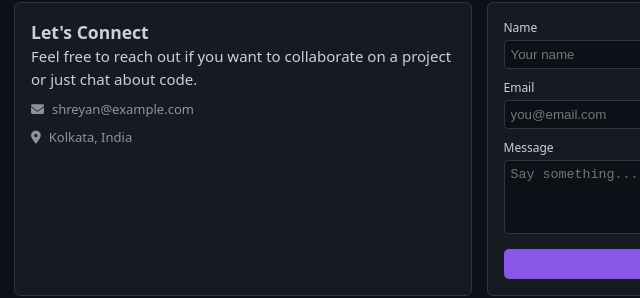
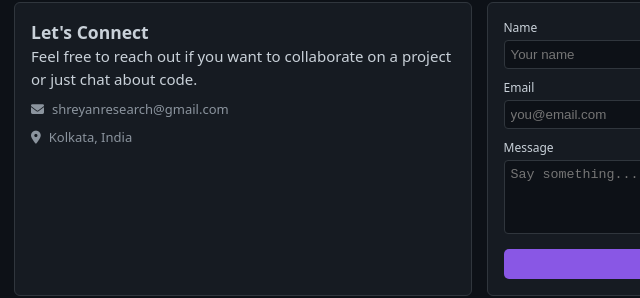
Before and after one commit to shreyancat09/website, a plain HTML site: page index.html in a window 1280 px wide. Shown: the part 1682-1980 px from the top of the page, 161-801 px from the left. Drawn offline with Linux system fonts and the light colour scheme.

Commit message:
Update index.html

```diff
--- a/index.html
+++ b/index.html
@@ -204,7 +204,7 @@
                         <div class="info-list">
                             <div class="info-item">
                                 <i class="fa-solid fa-envelope"></i>
-                                <span>shreyan@example.com</span>
+                                <span>shreyanresearch@gmail.com</span>
                             </div>
                             <div class="info-item">
                                 <i class="fa-solid fa-location-dot"></i>
```
